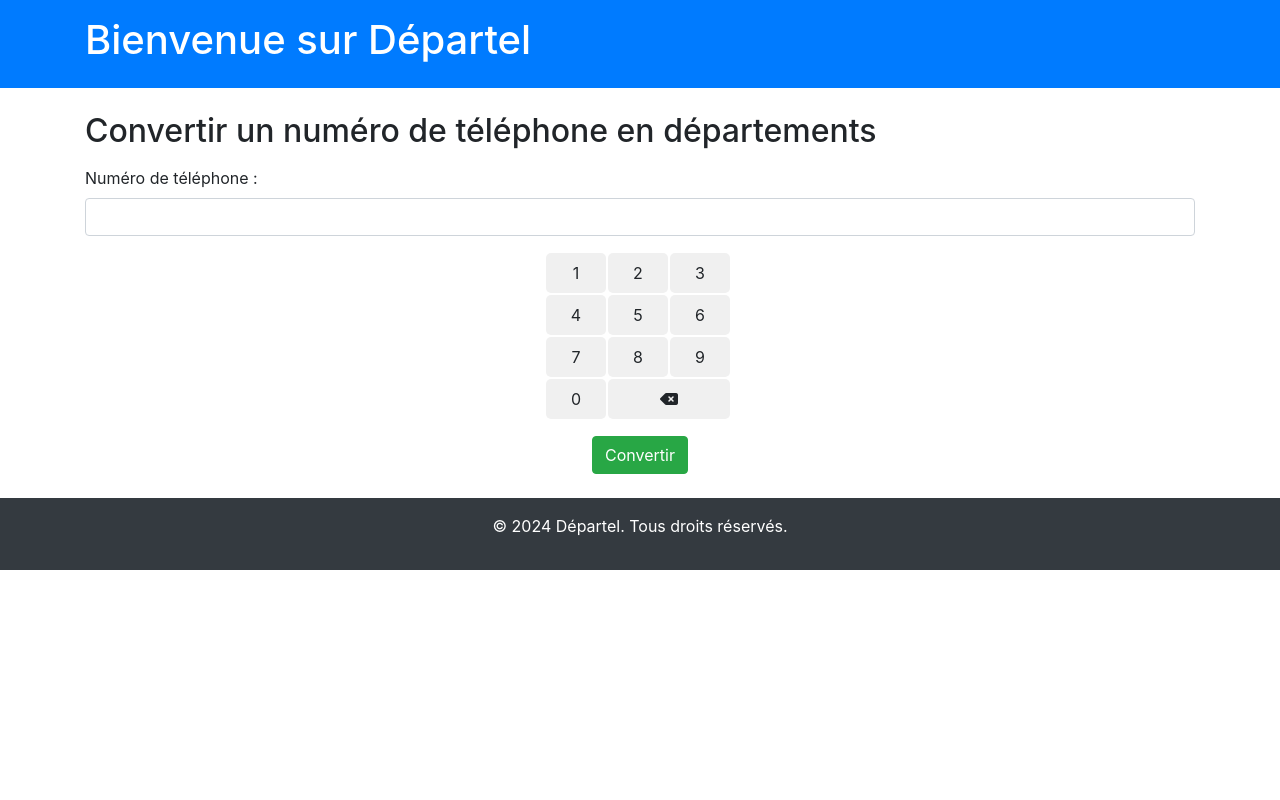
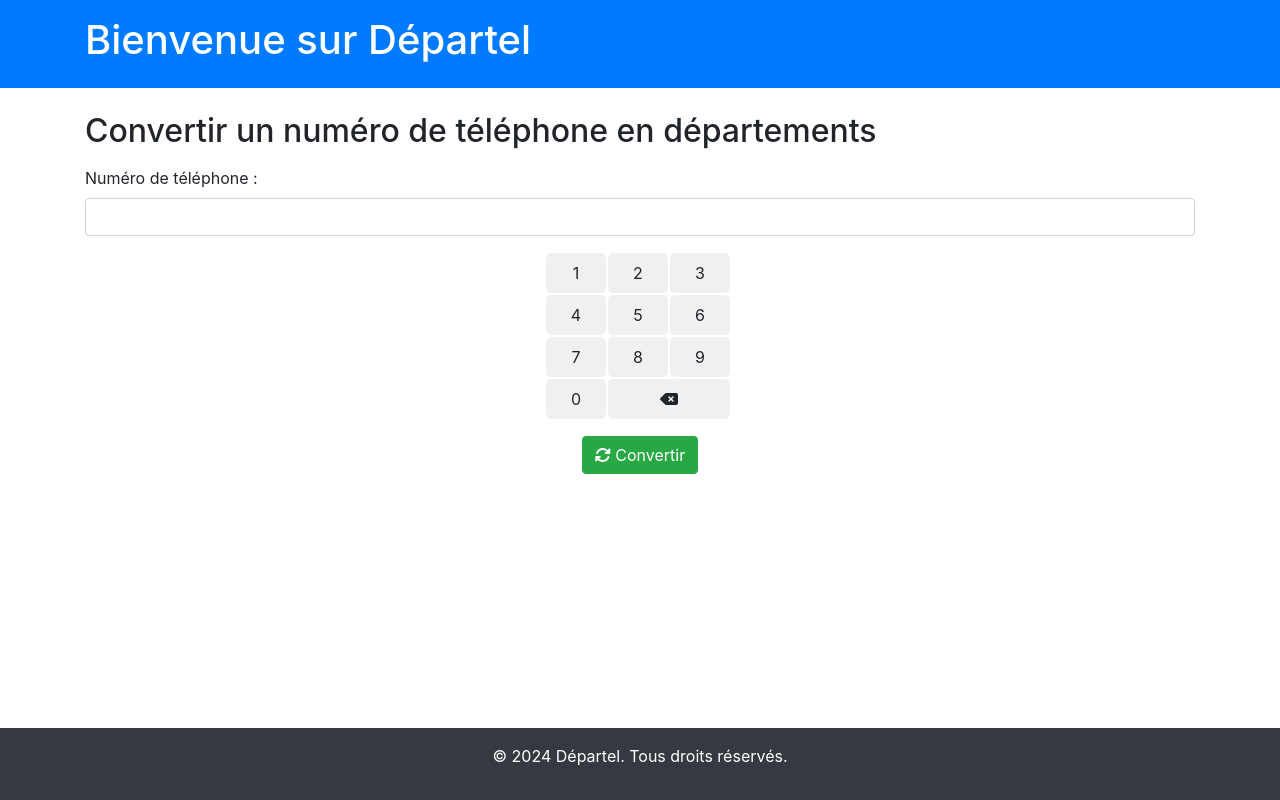
Before and after one commit to Cafe-Soluble/departel, a Flask app: page / in a window 1280 px wide. Run offline with Flask 3, Linux system fonts and the light colour scheme; some libraries are stand-ins or nearby versions.

Commit message:
fix footer + add icone convertir

```diff
--- a/app/static/css/styles.css
+++ b/app/static/css/styles.css
@@ -1,3 +1,22 @@
+html, body {
+    height: 100%;
+    margin: 0;
+}
+
+body {
+    display: flex;
+    flex-direction: column;
+}
+
+.content {
+    flex: 1;
+    /* Ceci permet de pousser le footer vers le bas */
+}
+
+footer {
+    margin-top: auto;
+}
+
 .num-pad {
     display: flex;
     flex-wrap: wrap;
--- a/app/templates/index.html
+++ b/app/templates/index.html
@@ -16,6 +16,7 @@
             <h1>Bienvenue sur Départel</h1>
         </div>
     </header>
+    <div class="content">
         <main class="container mt-4">
             <section>
                 <h2 class="mb-3">Convertir un numéro de téléphone en départements</h2>
@@ -44,12 +45,22 @@
 
 
                     <div class="form-group row justify-content-center">
-                    {{ form.submit(class="btn btn-success") }}
+                        <button type="submit" class="btn btn-success">
+                            <i class="fa-solid fa-arrows-rotate"></i> Convertir
+                        </button>
                     </div>
                 </form>
 
             </section>
         </main>
+    </div>
+
+    <footer class="bg-dark text-white text-center py-3 mt-4">
+        <div class="container">
+            <p>&copy; 2024 Départel. Tous droits réservés.</p>
+        </div>
+    </footer>
+
     <script>
         document.getElementById("{{ form.numero_telephone.id }}").addEventListener('input', formatInputValue);
 
@@ -84,11 +95,7 @@
         }
     </script>
 
-    <footer class="bg-dark text-white text-center py-3 mt-4">
-        <div class="container">
-            <p>&copy; 2024 Départel. Tous droits réservés.</p>
-        </div>
-    </footer>
+
     <!-- Optionnel : intégration de JavaScript de Bootstrap pour les fonctionnalités avancées -->
     <script src="https://code.jquery.com/jquery-3.5.1.slim.min.js"></script>
     <script src="https://cdn.jsdelivr.net/npm/@popperjs/core@2.5.2/dist/umd/popper.min.js"></script>
```
Also changed, not shown: app/templates/resultat.html (+10 -6 lines). Lines whose indentation alone changed are shown as unchanged.
